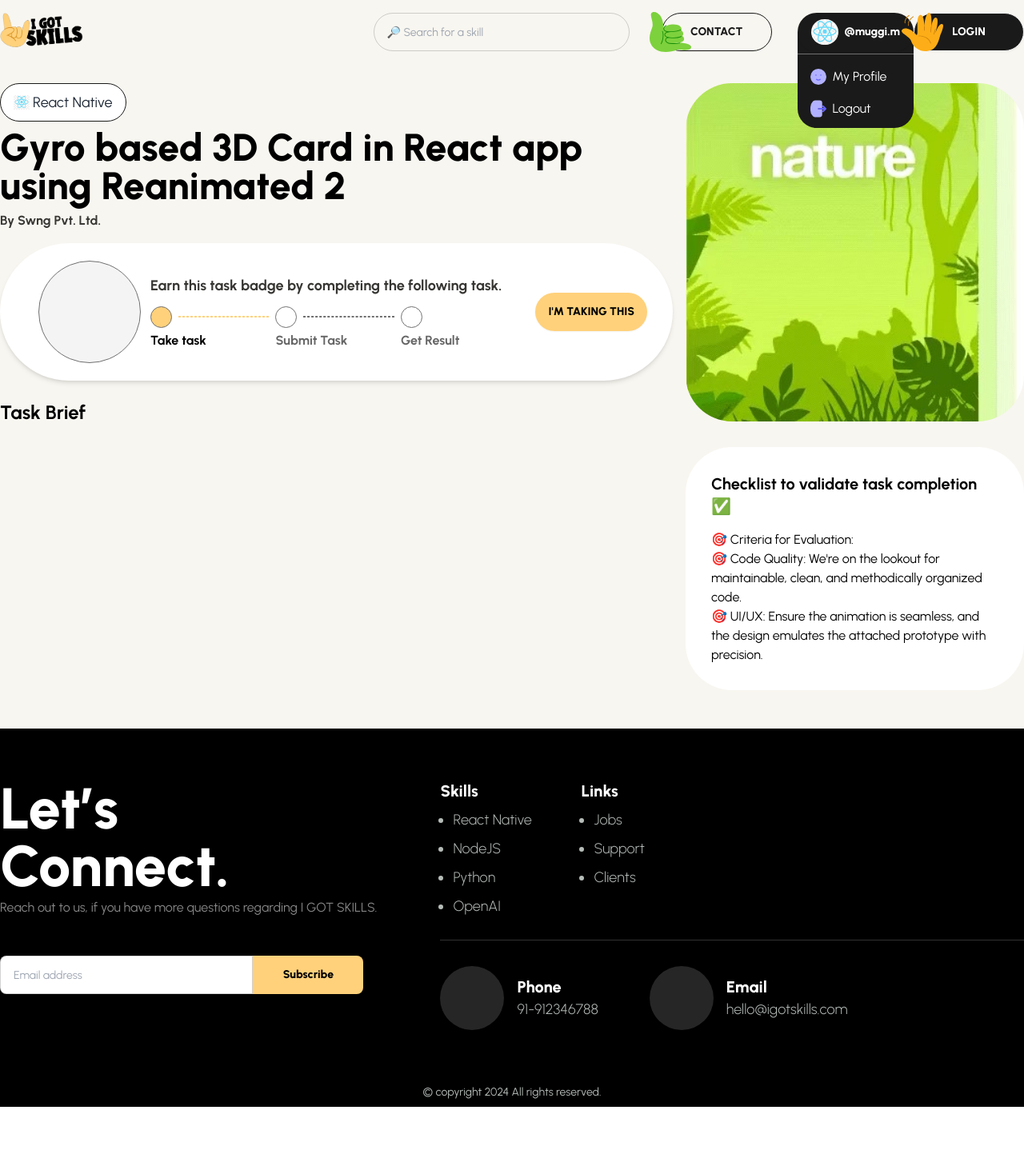
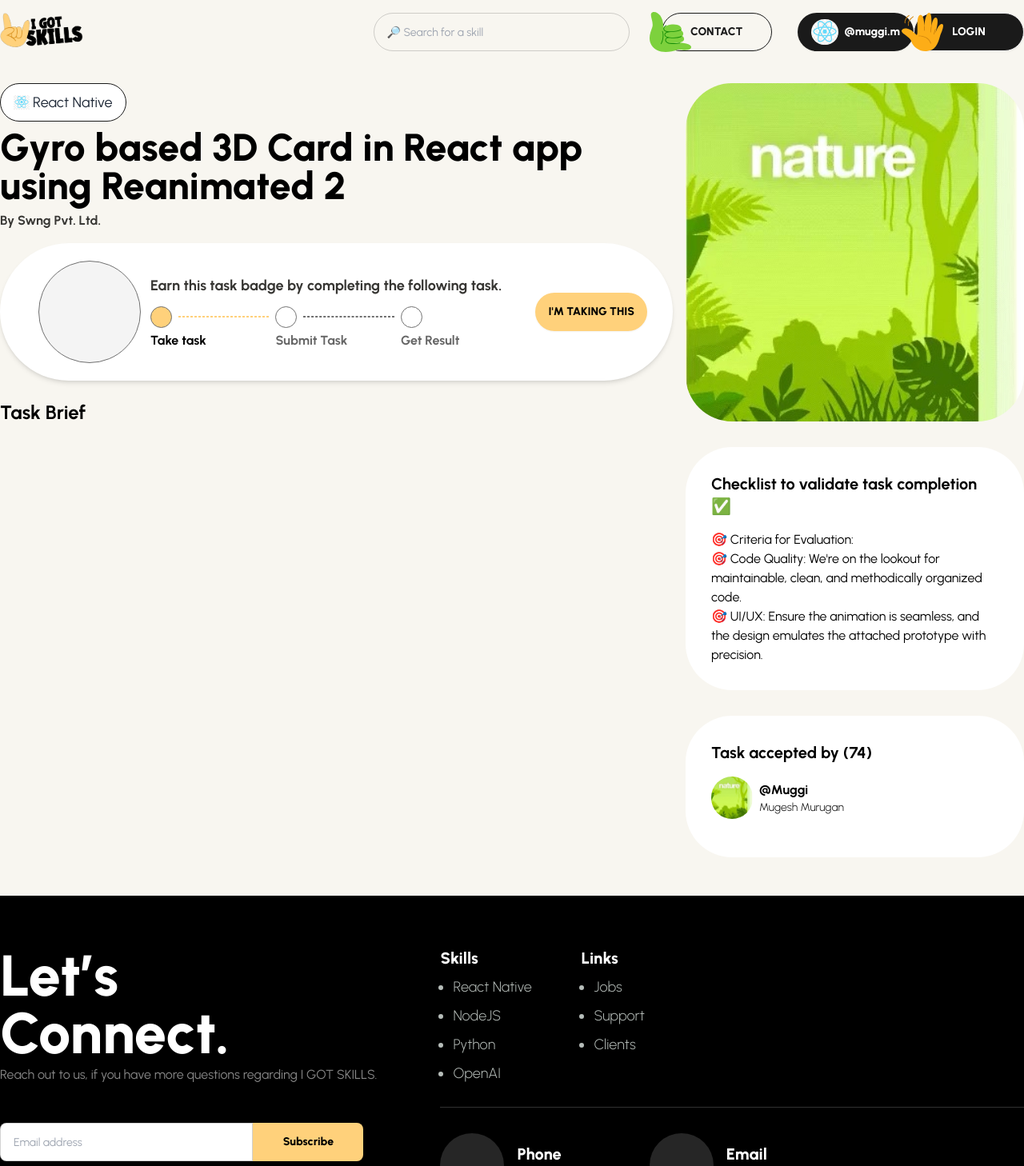
Before and after one commit to SurendiranLX/goalapp, a Next.js app: page /taskdetail in a window 1280 px wide. Shown: the top 1458 px of the page at 80% size. Before the commit the page ends 1384 px from the top, so only its background shows below. Built offline with nearby package versions, Linux system fonts and the light colour scheme.

Commit message:
link added

```diff
--- a/src/app/components/common/header.js
+++ b/src/app/components/common/header.js
@@ -3,6 +3,7 @@
 import { useEffect, useState, useRef } from "react";
 import React from "react";
 import Image from "next/image";
+import Link from "next/link";
 import logo from "../../../../public/logo.svg";
 import greenHand from "../../../../public/green_hand.svg";
 import yellowHand from "../../../../public/yellow_hand.svg";
@@ -14,9 +15,20 @@
   const openModal = () => {
     modalRef.current.showModal();
   };
+
+  const [isDropdownOpen, setDropdownOpen] = useState(false);
+
+  const handleMouseEnter = () => {
+    setDropdownOpen(true);
+  };
+
+  const handleMouseLeave = () => {
+    setDropdownOpen(false);
+  };
   return (
     <header className="flex w-full max-w-screen-xl py-4 z-[1]">
       <div className="w-[200px]">
+        <Link href="/">
           <Image
             src={logo}
             alt="igotskills"
@@ -25,6 +37,7 @@
             // blurDataURL="data:..." automatically provided
             // placeholder="blur" // Optional blur-up while loading
           />
+        </Link>
       </div>
       <div className="flex-1 flex justify-end items-center">
         <div className="w-[360px]">
@@ -46,10 +59,12 @@
           />
           <span className="font-extrabold">CONTACT</span>
         </button>
-        <div className="relative">
-          <button
-            className="btn relative h-[48px] min-w-[138px] border-transparent hover:border-transparent rounded-[48px] text-[#fff] bg-[#1A1A1A] hover:bg-[#1A1A1A]"
+        <div
+          className="relative"
+          onMouseEnter={handleMouseEnter}
+          onMouseLeave={handleMouseLeave}
         >
+          <button className="btn relative h-[48px] min-w-[138px] border-transparent hover:border-transparent rounded-[48px] text-[#fff] bg-[#1A1A1A] hover:bg-[#1A1A1A]">
             <Image
               src="/react.jpg"
               alt="user"
@@ -61,6 +76,7 @@
             />
             <span className="font-extrabold">@muggi.m</span>
           </button>
+          {isDropdownOpen && (
             <div className="absolute bg-[#1A1A1A] w-[145.7px] h-[120px] -z-[1] top-6 rounded-b-[24px]">
               <ul className="flex items-end flex-col justify-end h-full mt-1">
                 <li className="w-full py-4 flex px-4 border-t-[1px] border-t-[#707070] cursor-pointer">
@@ -73,7 +89,9 @@
                     // blurDataURL="data:..." automatically provided
                     // placeholder="blur" // Optional blur-up while loading
                   />
+                  <Link href="/myprofile">
                     <div className="text-md text-white">My Profile</div>
+                  </Link>
                 </li>
                 <li className="w-full pb-4 flex px-4 cursor-pointer">
                   <Image
@@ -89,6 +107,7 @@
                 </li>
               </ul>
             </div>
+          )}
         </div>
         <button
           onClick={openModal}
--- a/src/app/components/common/taskcard.js
+++ b/src/app/components/common/taskcard.js
@@ -1,9 +1,11 @@
 import React from "react";
 import Image from "next/image";
+import Link from "next/link";
 import PropTypes from "prop-types";
 
 const TaskCard = ({ taskKey, image, title, tags }) => {
   return (
+    <Link href="/taskdetail">
       <div
         key={taskKey}
         className="w-[270px] h-[270px] flex-shrink-0 inline-block float-left rounded-[24px] relative overflow-x-scroll mr-4"
@@ -22,7 +24,9 @@
         <div className="bg-[#000]/40 backdrop-blur-md absolute bottom-0 w-full px-3 py-2 rounded-t-[24px]">
           {/* Task Title */}
           <div className="text-sm font-bold text-white leading-4">{title}</div>
-        <div className="text-xs font-bold mt-2 text-white">By Swng Pvt. Ltd.</div>
+          <div className="text-xs font-bold mt-2 text-white">
+            By Swng Pvt. Ltd.
+          </div>
           {/* Task Tags */}
           <div className="flex flex-row mt-2">
             {tags.map((tag, index) => (
@@ -36,6 +40,7 @@
           </div>
         </div>
       </div>
+    </Link>
   );
 };
 
--- a/src/app/myprofile/page.js
+++ b/src/app/myprofile/page.js
@@ -1,5 +1,5 @@
 import Image from "next/image";
-
+import Link from "next/link";
 export default function MyProfile() {
   const items = Array.from({ length: 4 }, (_, index) => index + 1);
   const items2 = Array.from({ length: 4 }, (_, index) => index + 1);
@@ -83,9 +83,11 @@
               <span className="inline-block ml-4">68%</span>
             </div>
           </div>
-          <button className="btn relative h-[28px] min-w-[138px] rounded-[24px] text-[#000] bg-[#fff] border-[#1A1A1A] hover:bg-[#fff] hover:border-[#1A1A1A]">
-            <span className="font-extrabold">EDIT PROFILE</span>
-          </button>
+          <Link href="/editprofile">
+            <button className="btn relative h-[28px] min-w-[138px] rounded-[24px] text-[#000] bg-[#fff] border-[#1A1A1A] hover:bg-[#fff] hover:border-[#1A1A1A]">
+              <span className="font-extrabold">EDIT PROFILE</span>
+            </button>
+          </Link>
         </div>
       </div>
 
--- a/src/app/taskdetail/page.js
+++ b/src/app/taskdetail/page.js
@@ -32,18 +32,16 @@
         </h1>
         <div className="text-[#373633] font-bold">By Swng Pvt. Ltd.</div>
         {/* Task Progress */}
-        <TaskProgress onClick={openModal} status={"nottaken"}/>
+        <TaskProgress onClick={openModal} status={"nottaken"} />
         {/* Task Progress End*/}
 
         {/* Task Submit */}
-        <TaskUpload ref={modalRef} status={false} />
+        <TaskUpload ref={modalRef} status={true} />
         {/* Task Submit End */}
 
         <div className="font-bold mt-6 text-2xl">Task Brief</div>
         {/* Task Description */}
-        <div className="flex mt-6">
-
-        </div>
+        <div className="flex mt-6"></div>
       </div>
       <div className="w-[423px]">
         <div className="rounded-[58px] w-[423px] h-[423px] overflow-hidden">
@@ -56,6 +54,7 @@
             // placeholder="blur" // Optional blur-up while loading
           />
         </div>
+        {/* Checklist */}
         <div className="bg-white rounded-[58px] mt-8 p-8">
           <div className="font-bold text-xl">
             Checklist to validate task completion ✅
@@ -74,6 +73,29 @@
             </ul>
           </div>
         </div>
+        {/* Task Accecpted  */}
+        <div className="bg-white rounded-[58px] mt-8 p-8">
+          <div className="font-bold text-xl">Task accepted by (74)</div>
+          <div className="mt-4">
+            <ul>
+              <li className="flex flex-row items-center mb-4">
+                <Image
+                  src="/taskimage.jpg"
+                  alt=""
+                  width={52}
+                  height={52}
+                  className="rounded-[26px]"
+                  // blurData URL="data:..." automatically provided
+                  // placeholder="blur" // Optional blur-up while loading
+                />
+                <div className="flex flex-col ml-2">
+                  <div className="text-md font-bold">@Muggi</div>
+                  <div className="text-sm font-light">Mugesh Murugan</div>
+                </div>
+              </li>
+            </ul>
+          </div>
+        </div>
       </div>
     </div>
   );
```
Lines whose indentation alone changed are shown as unchanged.
